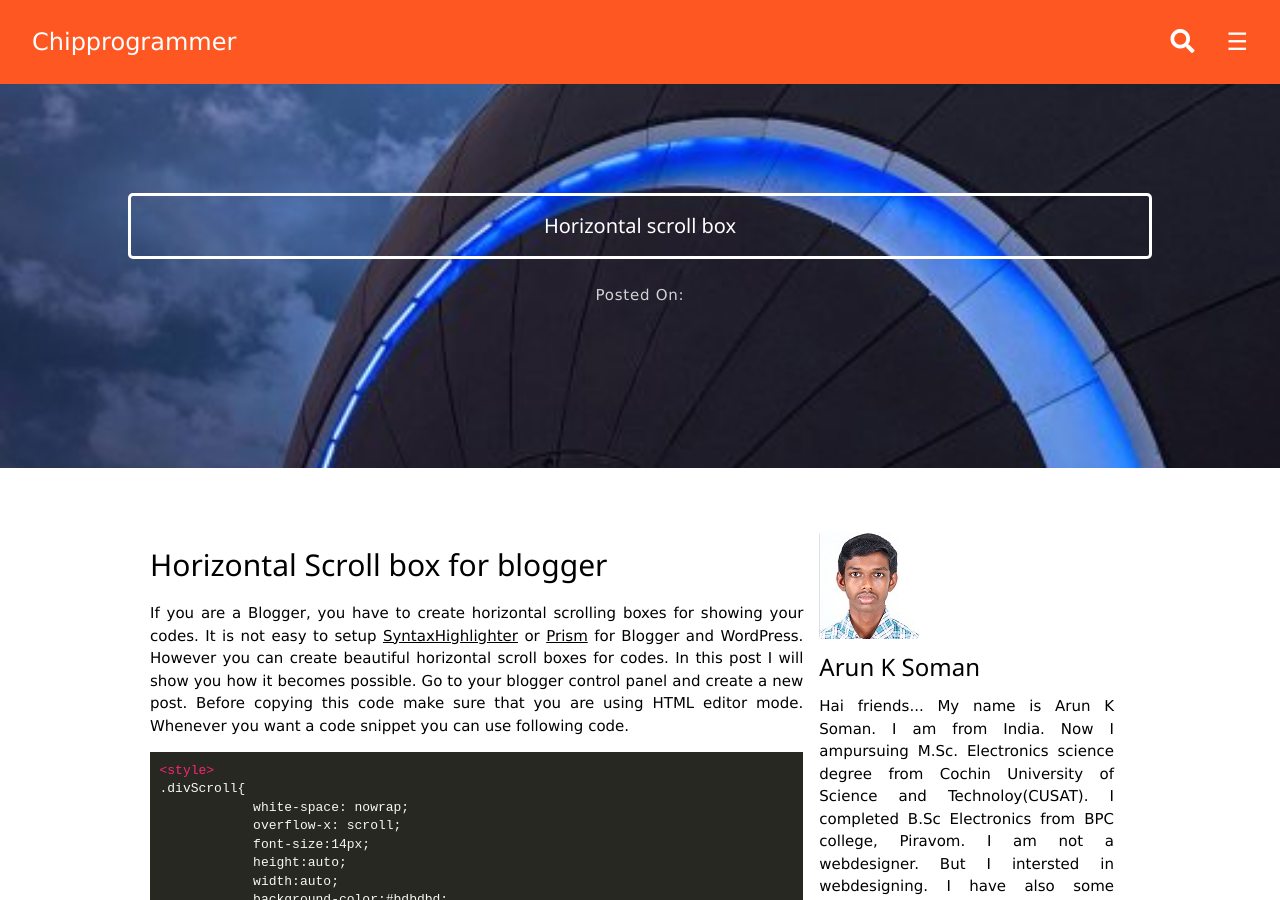
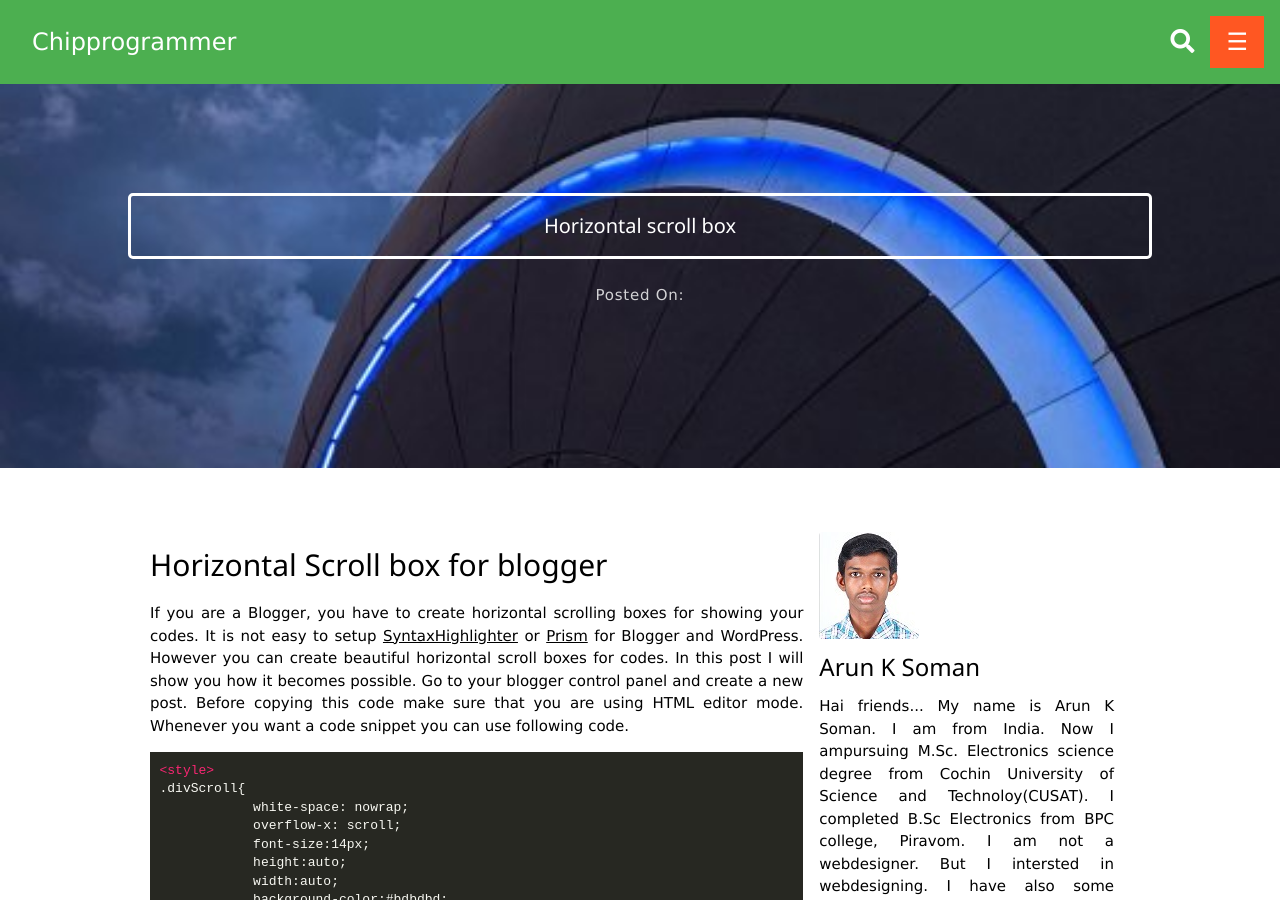
Before and after one commit to techiworld/techiworld.github.io, a Jekyll site: the page built from _posts/2017-06-17-horizontal-scroll-box.md, in a window 1280 px wide and 900 px high. Built offline with Jekyll 4.4.1, drawn with Linux system fonts in a browser that asks for light colours; comment, search, counter and statistics services are not loaded.

Commit message:
Update header.html

```diff
--- a/_includes/header.html
+++ b/_includes/header.html
@@ -1,4 +1,4 @@
-<header class="w3-container w3-top w3-deep-orange w3-xlarge w3-padding-16">
+<header class="w3-container w3-top w3-{{ page.color | default: 'deep-orange' }} w3-xlarge w3-padding-16">
   <span class="w3-left w3-padding w3-hide-small">{{ site.Title }}</span>
   {% if site.short_title %}<span class="w3-left w3-padding w3-hide-medium w3-hide-large">{{ site.short_title }}</span>{% endif %}
   <a href="javascript:void(0)" class="w3-right w3-button w3-deep-orange" onclick="w3_open()">☰</a>
```
